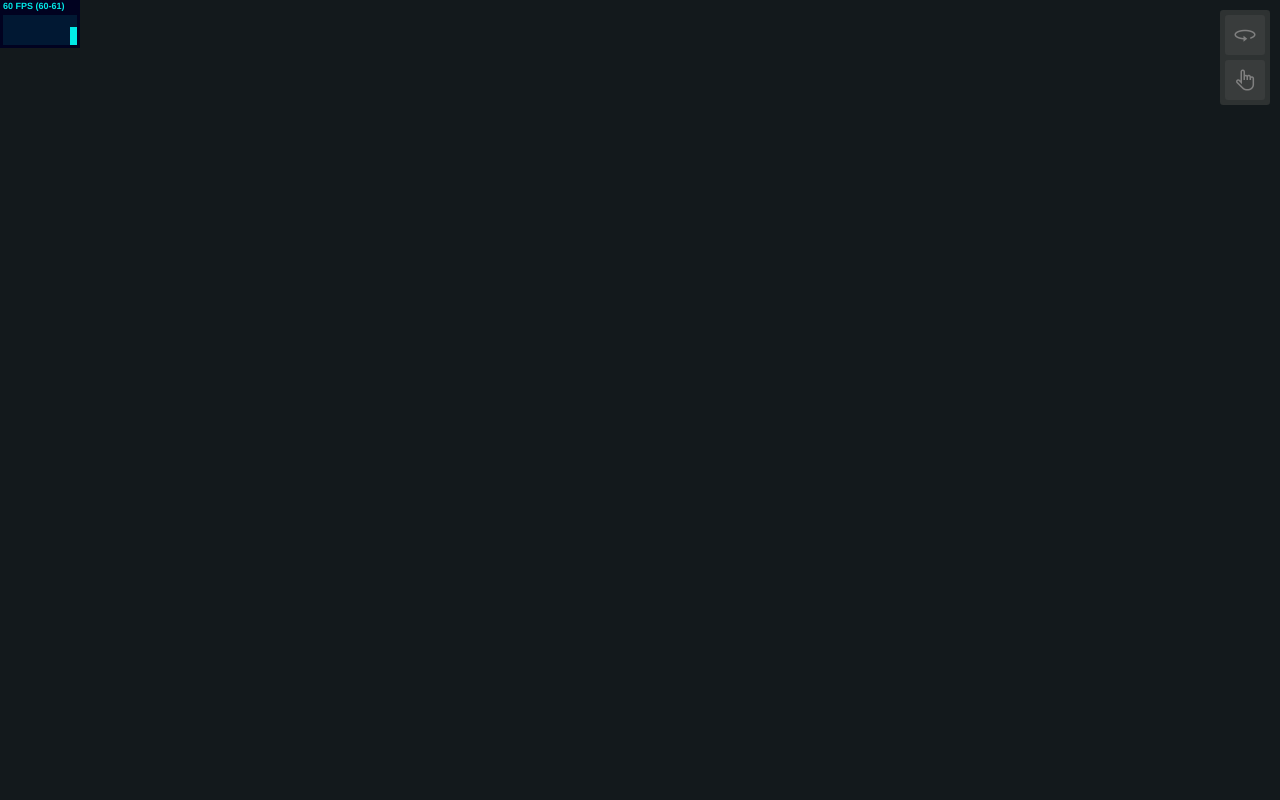
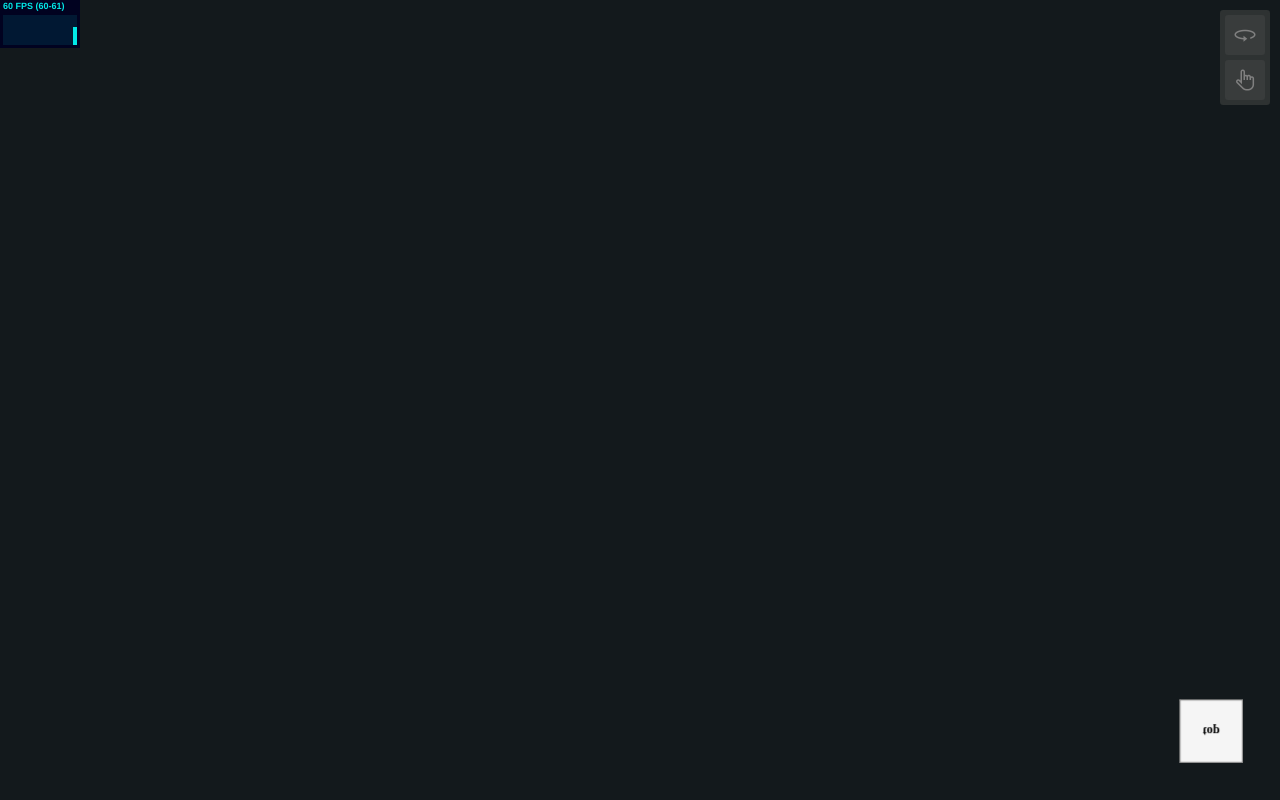
Before and after one commit to mikemklee/three-viewcube, a React (Create React App) app in the folder client/: page / in a window 1280 px wide. Built offline with nearby package versions, Linux system fonts and the light colour scheme; no server answers.

Commit message:
Add ViewCube component

```diff
--- a/client/src/components/App/App.tsx
+++ b/client/src/components/App/App.tsx
@@ -136,8 +136,45 @@ function App() {
         addMeshToScene(geometry, scene);
       });
 
+      function epsilon(value: number) {
+        return Math.abs(value) < 1e-10 ? 0 : value;
+      }
+
+      function getCameraCSSMatrix(matrix: THREE.Matrix4) {
+        const { elements } = matrix;
+
+        return `matrix3d('
+          ${epsilon(elements[0])},
+          ${epsilon(-elements[1])},
+          ${epsilon(elements[2])},
+          ${epsilon(elements[3])},
+          ${epsilon(elements[4])},
+          ${epsilon(-elements[5])},
+          ${epsilon(elements[6])},
+          ${epsilon(elements[7])},
+          ${epsilon(elements[8])},
+          ${epsilon(-elements[9])},
+          ${epsilon(elements[10])},
+          ${epsilon(elements[11])},
+          ${epsilon(elements[12])},
+          ${epsilon(-elements[13])},
+          ${epsilon(elements[14])},
+          ${epsilon(elements[15])}')`;
+      }
+
       // setup render loop
       function animate(): void {
+        const cube = document.querySelector('.cube') as HTMLDivElement;
+        // mat.extractRotation(currentCamera.matrixWorldInverse);
+
+        if (cube) {
+          if (cameraRef.current) {
+            cube.style.transform = `translateZ(-300px) ${getCameraCSSMatrix(
+              cameraRef.current.matrixWorldInverse
+            )}`;
+          }
+        }
+
         stats.begin();
         renderer.render(scene, camera);
         stats.end();
--- /dev/null
+++ b/client/src/components/ViewCube/ViewCube.styles.ts
@@ -0,0 +1,63 @@
+import styled from 'styled-components';
+
+export const ViewCubeContainer = styled.div`
+  width: 100px;
+  height: 100px;
+  margin: 10px;
+  perspective: 400px;
+  position: absolute;
+  right: 10px;
+  bottom: 10px;
+  z-index: 2;
+
+  .cube {
+    width: 100px;
+    height: 100px;
+    position: relative;
+    transform-style: preserve-3d;
+    transform: translateZ(-300px);
+  }
+
+  .cube__face {
+    position: absolute;
+    width: 100px;
+    height: 100px;
+    border: 2px solid grey;
+    line-height: 100px;
+    font-size: 20px;
+    font-weight: bold;
+    color: black;
+    text-align: center;
+    background: whitesmoke;
+    transition: background 0.2s;
+    cursor: pointer;
+
+    &:hover {
+      background: green;
+    }
+  }
+
+  .cube__face--front {
+    transform: rotateX(270deg) translateZ(-50px);
+  }
+
+  .cube__face--right {
+    transform: rotateY(90deg) rotateX(180deg) rotateZ(270deg) translateZ(-50px);
+  }
+
+  .cube__face--back {
+    transform: rotateY(180deg) rotateX(90deg) translateZ(-50px);
+  }
+
+  .cube__face--left {
+    transform: rotateY(-90deg) rotateX(180deg) rotateZ(90deg) translateZ(-50px);
+  }
+
+  .cube__face--top {
+    transform: rotateX(180deg) translateZ(-50px);
+  }
+
+  .cube__face--bottom {
+    transform: translateZ(-50px);
+  }
+`;
--- /dev/null
+++ b/client/src/components/ViewCube/ViewCube.tsx
@@ -0,0 +1,34 @@
+import React from 'react';
+
+import { ViewCubeContainer } from './ViewCube.styles';
+
+type Props = {};
+
+const ViewCube = ({}: Props) => {
+  return (
+    <ViewCubeContainer>
+      <div className='cube'>
+        <div className='cube__face cube__face--front' onClick={() => {}}>
+          front
+        </div>
+        <div className='cube__face cube__face--back' onClick={() => {}}>
+          back
+        </div>
+        <div className='cube__face cube__face--right' onClick={() => {}}>
+          right
+        </div>
+        <div className='cube__face cube__face--left' onClick={() => {}}>
+          left
+        </div>
+        <div className='cube__face cube__face--top' onClick={() => {}}>
+          top
+        </div>
+        <div className='cube__face cube__face--bottom' onClick={() => {}}>
+          bottom
+        </div>
+      </div>
+    </ViewCubeContainer>
+  );
+};
+
+export default ViewCube;
--- a/client/src/index.tsx
+++ b/client/src/index.tsx
@@ -4,12 +4,17 @@ import 'normalize.css';
 
 import './index.css';
 
+import * as serviceWorker from './serviceWorker';
+
 import App from './components/App/App';
-import * as serviceWorker from './serviceWorker';
+import ViewCube from './components/ViewCube/ViewCube';
 
 ReactDOM.render(
   <React.StrictMode>
-    <App />
+    <>
+      <App />
+      <ViewCube />
+    </>
   </React.StrictMode>,
   document.getElementById('root')
 );
```
